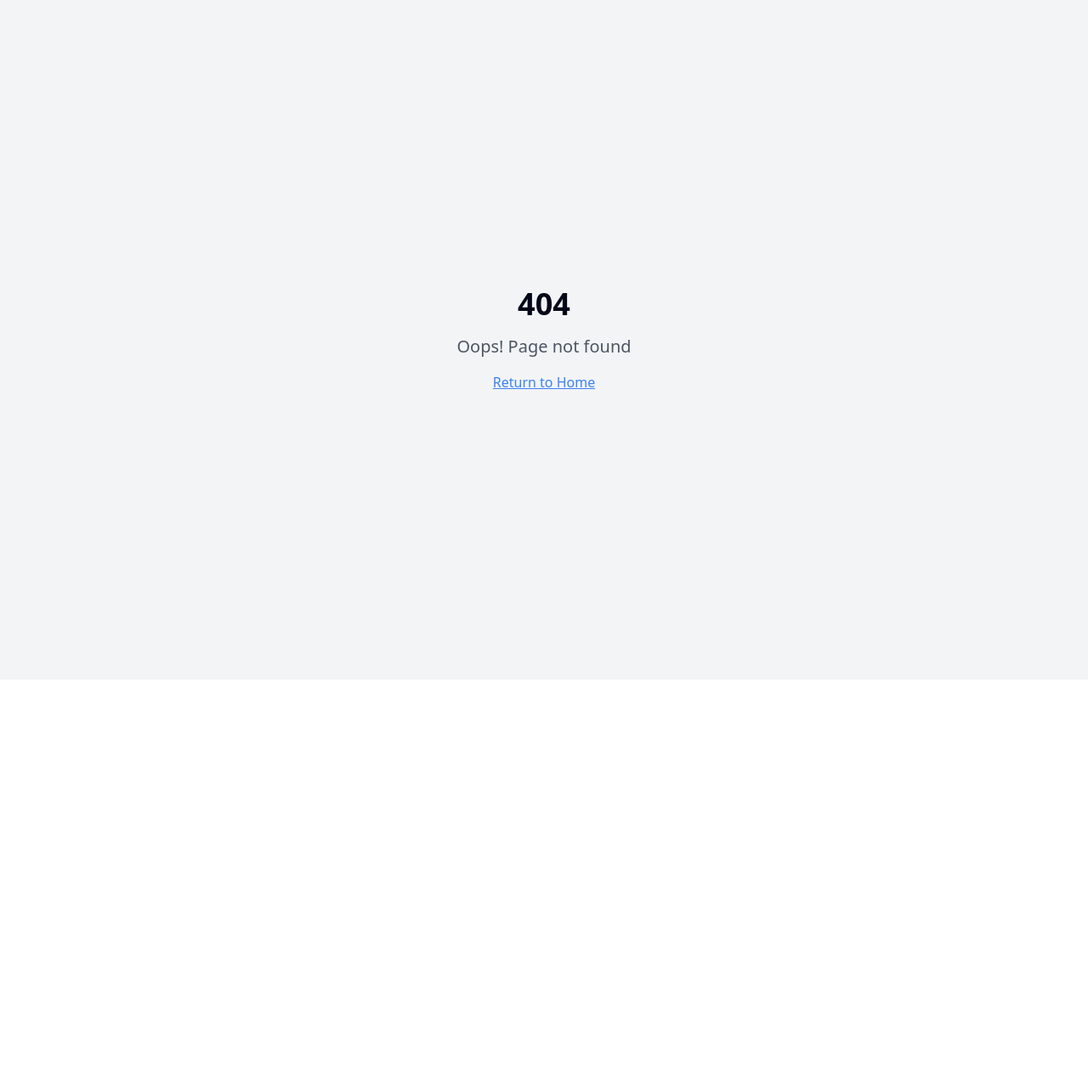
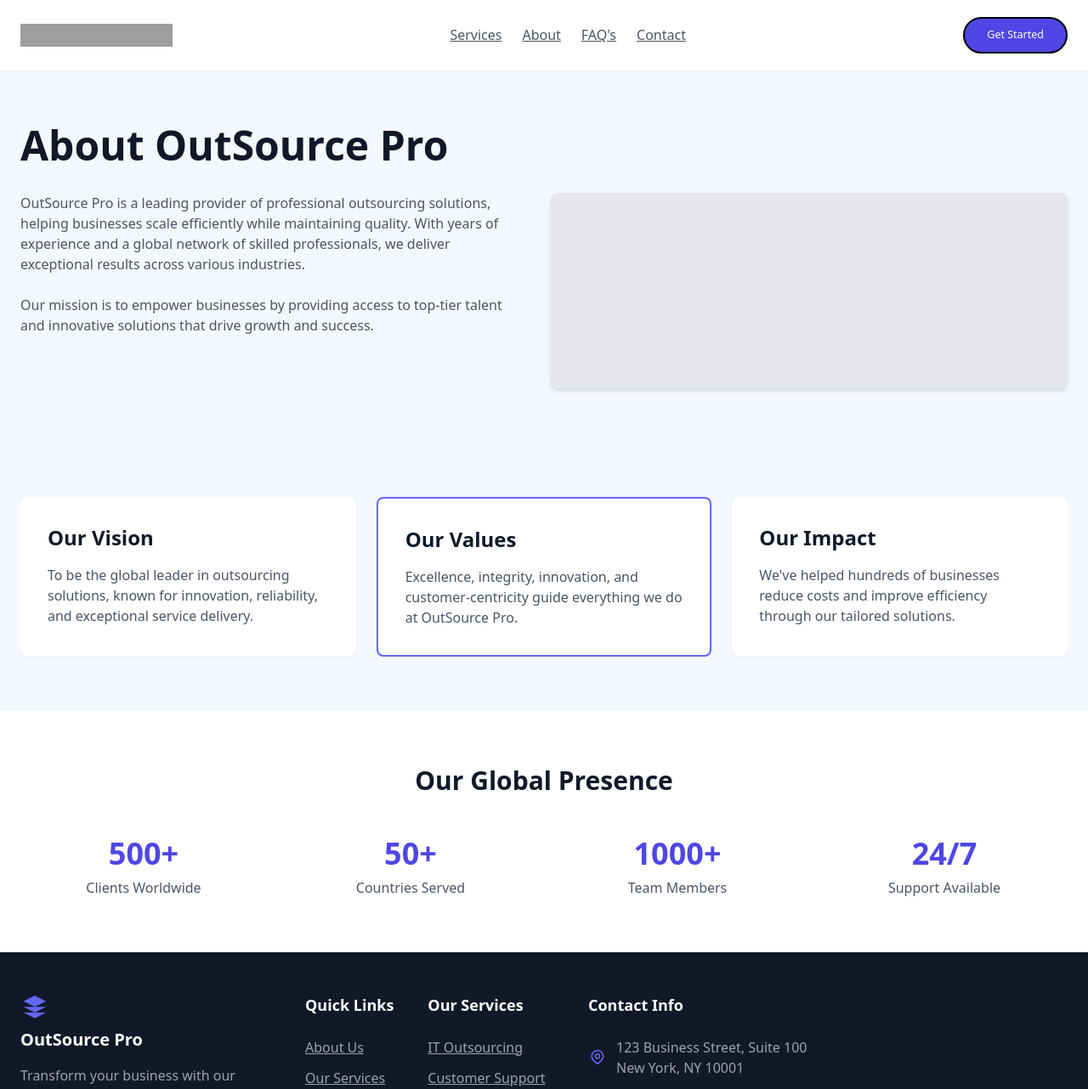
Before and after one commit to Nicolai0629/destiny, a React (Vite) app: page /about in a window 1280 px wide. Before the commit this address had no page. Shown: the top 1282 px of the page at 85% size. Before the commit the page ends 800 px from the top, so only its background shows below. Built offline with nearby package versions, Linux system fonts and the light colour scheme; grey boxes are pictures that could not be loaded.

Commit message:
Fix: Add About Us page navigation
Implement navigation to the About Us page from the header.

```diff
--- a/src/App.tsx
+++ b/src/App.tsx
@@ -1,9 +1,11 @@
+
 import { Toaster } from "@/components/ui/toaster";
 import { Toaster as Sonner } from "@/components/ui/sonner";
 import { TooltipProvider } from "@/components/ui/tooltip";
 import { QueryClient, QueryClientProvider } from "@tanstack/react-query";
 import { BrowserRouter, Routes, Route } from "react-router-dom";
 import Index from "./pages/Index";
+import About from "./pages/About";
 import NotFound from "./pages/NotFound";
 
 const queryClient = new QueryClient();
@@ -16,6 +18,7 @@ const App = () => (
       <BrowserRouter>
         <Routes>
           <Route path="/" element={<Index />} />
+          <Route path="/about" element={<About />} />
           {/* ADD ALL CUSTOM ROUTES ABOVE THE CATCH-ALL "*" ROUTE */}
           <Route path="*" element={<NotFound />} />
         </Routes>
--- a/src/components/layout/Header.tsx
+++ b/src/components/layout/Header.tsx
@@ -1,30 +1,38 @@
+
 import { useState } from "react";
+import { Link, useLocation } from "react-router-dom";
 
 export const Header = () => {
   const [isMobileMenuOpen, setIsMobileMenuOpen] = useState(false);
+  const location = useLocation();
+  const isHomePage = location.pathname === "/";
 
   return (
     <header className="box-border sticky backdrop-blur-[2px] shadow-[0_1px_2px_rgba(0,0,0,0.05)] z-[100] bg-[rgba(255,255,255,0.8)] top-0">
       <nav className="box-border max-w-[1312px] flex justify-between items-center mx-auto my-0 px-6 py-5">
+        <Link to="/">
           <img
             src="https://cdn.builder.io/api/v1/image/assets/TEMP/73bdf2702665dd02883d6dd72fe981922edc43de"
             alt="Logo"
             className="box-border w-[179px] h-[27px]"
           />
+        </Link>
 
         <div className="box-border flex gap-6 m-0 p-0 max-md:hidden">
+          {isHomePage ? (
+            <>
               <a
                 href="#services"
                 className="box-border text-gray-600 underline text-base"
               >
                 Services
               </a>
-          <a
-            href="#about"
+              <Link
+                to="/about"
                 className="box-border text-gray-600 underline text-base"
               >
                 About
-          </a>
+              </Link>
               <a
                 href="#faq"
                 className="box-border text-gray-600 underline text-base"
@@ -37,6 +45,35 @@ export const Header = () => {
               >
                 Contact
               </a>
+            </>
+          ) : (
+            <>
+              <Link
+                to="/#services"
+                className="box-border text-gray-600 underline text-base"
+              >
+                Services
+              </Link>
+              <Link
+                to="/about"
+                className="box-border text-gray-600 underline text-base"
+              >
+                About
+              </Link>
+              <Link
+                to="/#faq"
+                className="box-border text-gray-600 underline text-base"
+              >
+                FAQ's
+              </Link>
+              <Link
+                to="/#contact"
+                className="box-border text-gray-600 underline text-base"
+              >
+                Contact
+              </Link>
+            </>
+          )}
         </div>
 
         <button className="box-border text-white text-[12.5px] bg-indigo-600 px-[26px] py-2.5 rounded-full border-2 border-solid border-black hover:bg-indigo-700 transition-colors">
@@ -54,18 +91,37 @@ export const Header = () => {
         {isMobileMenuOpen && (
           <div className="absolute top-full left-0 right-0 bg-white shadow-lg p-4 md:hidden">
             <div className="flex flex-col gap-4">
+              {isHomePage ? (
+                <>
                   <a href="#services" className="text-gray-600 hover:text-gray-900">
                     Services
                   </a>
-              <a href="#about" className="text-gray-600 hover:text-gray-900">
+                  <Link to="/about" className="text-gray-600 hover:text-gray-900">
                     About
-              </a>
+                  </Link>
                   <a href="#faq" className="text-gray-600 hover:text-gray-900">
                     FAQ's
                   </a>
                   <a href="#contact" className="text-gray-600 hover:text-gray-900">
                     Contact
                   </a>
+                </>
+              ) : (
+                <>
+                  <Link to="/#services" className="text-gray-600 hover:text-gray-900">
+                    Services
+                  </Link>
+                  <Link to="/about" className="text-gray-600 hover:text-gray-900">
+                    About
+                  </Link>
+                  <Link to="/#faq" className="text-gray-600 hover:text-gray-900">
+                    FAQ's
+                  </Link>
+                  <Link to="/#contact" className="text-gray-600 hover:text-gray-900">
+                    Contact
+                  </Link>
+                </>
+              )}
             </div>
           </div>
         )}
--- /dev/null
+++ b/src/pages/About.tsx
@@ -0,0 +1,101 @@
+
+import { Header } from "@/components/layout/Header";
+import { Footer } from "@/components/layout/Footer";
+
+const About = () => {
+  return (
+    <div className="min-h-screen flex flex-col">
+      <Header />
+      <main>
+        {/* About Hero Section */}
+        <section className="bg-[#f5f7ff] py-16">
+          <div className="max-w-[1312px] mx-auto px-6">
+            <h1 className="text-4xl md:text-5xl font-bold text-gray-900 mb-8">About OutSource Pro</h1>
+
+            <div className="flex flex-col lg:flex-row gap-12">
+              <div className="max-w-xl">
+                <p className="text-gray-600 mb-6">
+                  OutSource Pro is a leading provider of professional outsourcing solutions, helping businesses scale efficiently while maintaining quality. With years of experience and a global network of skilled professionals, we deliver exceptional results across various industries.
+                </p>
+                <p className="text-gray-600">
+                  Our mission is to empower businesses by providing access to top-tier talent and innovative solutions that drive growth and success.
+                </p>
+              </div>
+
+              <div className="flex-1">
+                <div className="bg-gray-200 rounded-lg w-full h-[260px] lg:h-[230px] shadow-md"></div>
+              </div>
+            </div>
+          </div>
+        </section>
+
+        {/* About Cards Section */}
+        <section className="py-16 bg-[#f5f7ff]">
+          <div className="max-w-[1312px] mx-auto px-6">
+            <div className="grid grid-cols-1 md:grid-cols-3 gap-6">
+              {/* Vision Card */}
+              <div className="bg-white p-8 rounded-lg shadow-sm">
+                <h3 className="text-2xl font-bold text-gray-900 mb-4">Our Vision</h3>
+                <p className="text-gray-600">
+                  To be the global leader in outsourcing solutions, known for innovation, reliability, and exceptional service delivery.
+                </p>
+              </div>
+
+              {/* Values Card */}
+              <div className="bg-white p-8 rounded-lg shadow-sm border-2 border-indigo-500">
+                <h3 className="text-2xl font-bold text-gray-900 mb-4">Our Values</h3>
+                <p className="text-gray-600">
+                  Excellence, integrity, innovation, and customer-centricity guide everything we do at OutSource Pro.
+                </p>
+              </div>
+
+              {/* Impact Card */}
+              <div className="bg-white p-8 rounded-lg shadow-sm">
+                <h3 className="text-2xl font-bold text-gray-900 mb-4">Our Impact</h3>
+                <p className="text-gray-600">
+                  We've helped hundreds of businesses reduce costs and improve efficiency through our tailored solutions.
+                </p>
+              </div>
+            </div>
+          </div>
+        </section>
+
+        {/* Global Presence Section */}
+        <section className="py-16 bg-white">
+          <div className="max-w-[1312px] mx-auto px-6">
+            <h2 className="text-3xl font-bold text-gray-900 text-center mb-12">Our Global Presence</h2>
+
+            <div className="grid grid-cols-1 sm:grid-cols-2 lg:grid-cols-4 gap-6 text-center">
+              {/* Clients */}
+              <div>
+                <p className="text-4xl font-bold text-indigo-600 mb-2">500+</p>
+                <p className="text-gray-600">Clients Worldwide</p>
+              </div>
+
+              {/* Countries */}
+              <div>
+                <p className="text-4xl font-bold text-indigo-600 mb-2">50+</p>
+                <p className="text-gray-600">Countries Served</p>
+              </div>
+
+              {/* Team Members */}
+              <div>
+                <p className="text-4xl font-bold text-indigo-600 mb-2">1000+</p>
+                <p className="text-gray-600">Team Members</p>
+              </div>
+
+              {/* Support */}
+              <div>
+                <p className="text-4xl font-bold text-indigo-600 mb-2">24/7</p>
+                <p className="text-gray-600">Support Available</p>
+              </div>
+            </div>
+          </div>
+        </section>
+      </main>
+      <Footer />
+    </div>
+  );
+};
+
+export default About;
```
Lines whose indentation alone changed are shown as unchanged.
